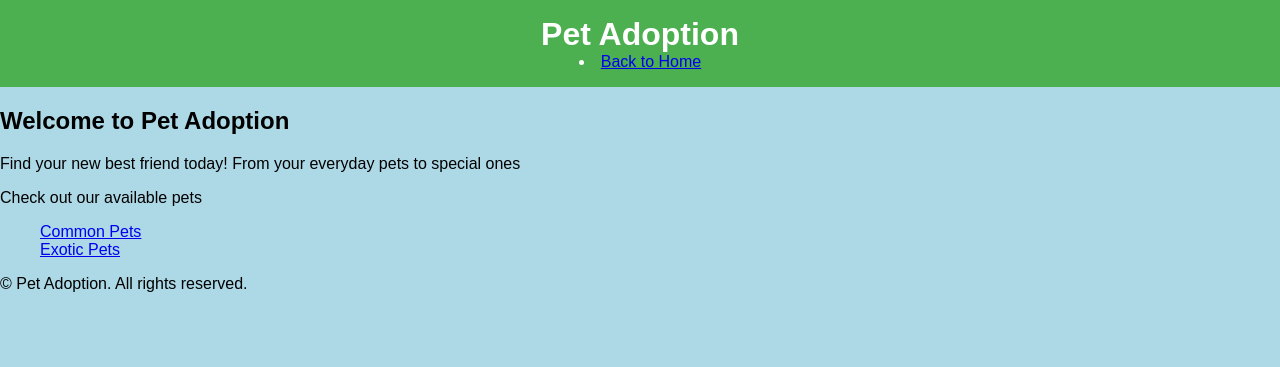
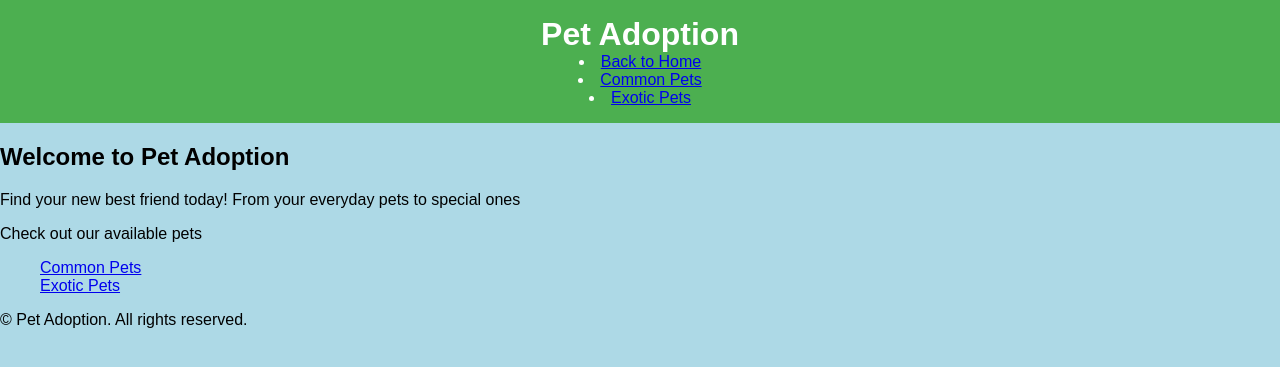
Before and after one commit to Trebzo/AD-Task-1, a PHP site: page / in a window 1280 px wide. Shown: the top 367 px of the page. Run offline with PHP 8.4, Linux system fonts and the light colour scheme.

Commit message:
feat(header) - added link to exotic pets on header

```diff
--- a/components/header.component.php
+++ b/components/header.component.php
@@ -2,5 +2,7 @@
     <h1>Pet Adoption</h1>
     <nav>
         <li><a href="../../index.php">Back to Home</a></li>
+        <li><a href="../../page/common-pets/index.php">Common Pets</a></li>
+        <li><a href="../../page/exotic-pets/index.php">Exotic Pets</a></li>
     </nav>
 </header>
```
